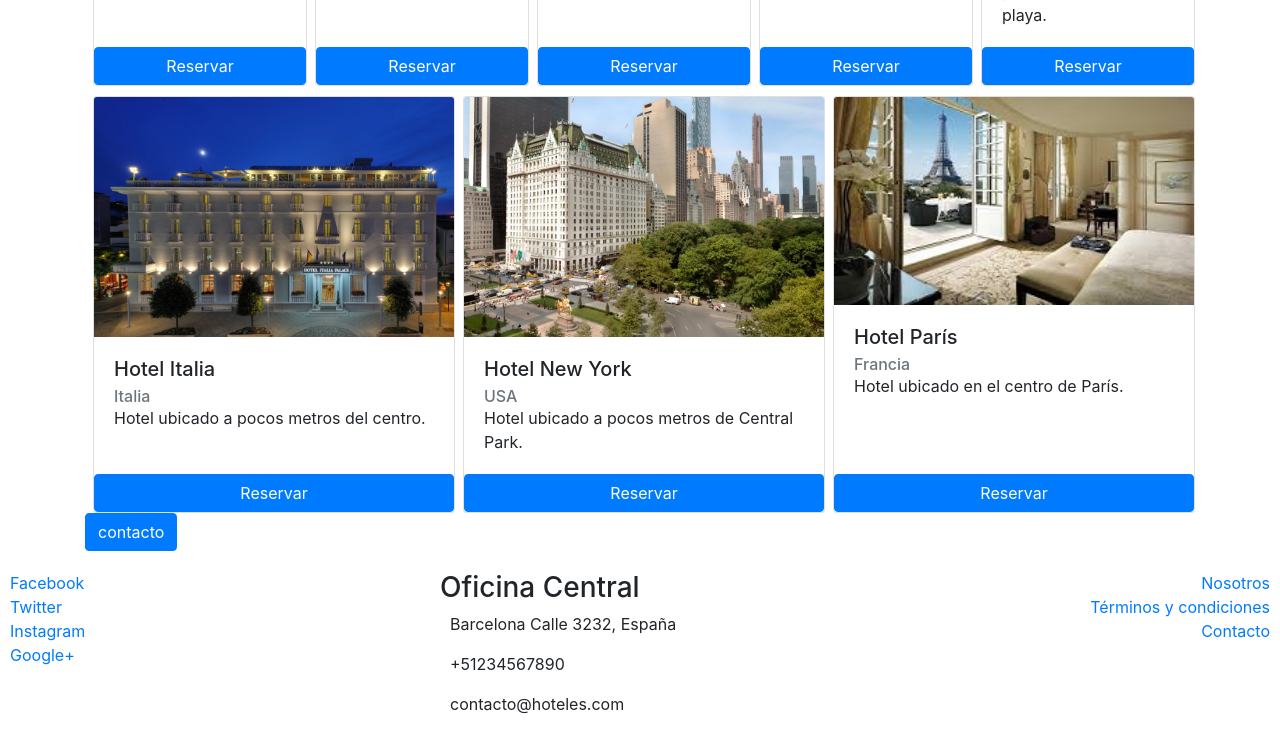
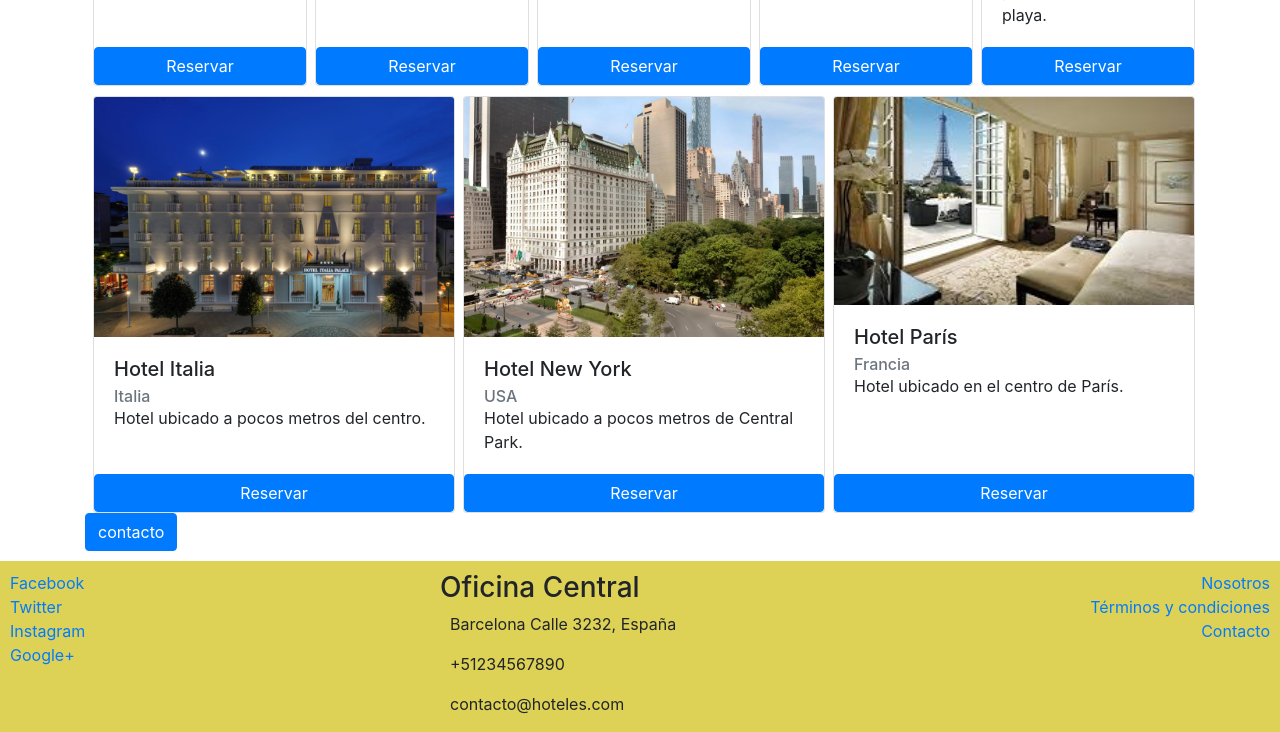
Before and after one commit to ke975/hoteles, a website: page index.html in a window 1280 px wide. Shown: the part 2006-2738 px from the top of the page. Drawn offline with nearby package versions, Linux system fonts and the light colour scheme; a web font is replaced by a local one.

Commit message:
trabajo final terminado

```diff
--- a/css/style.scss
+++ b/css/style.scss
@@ -1,5 +1,5 @@
 $blue:#ddd156;
-$yellow:#ddd158;
+$yellow:#158;
 
 @mixin margenes($top, $bottom){
     margin-top: $top;
```
Also changed, not shown: package.json (+41 -31 lines), css/style.css.
